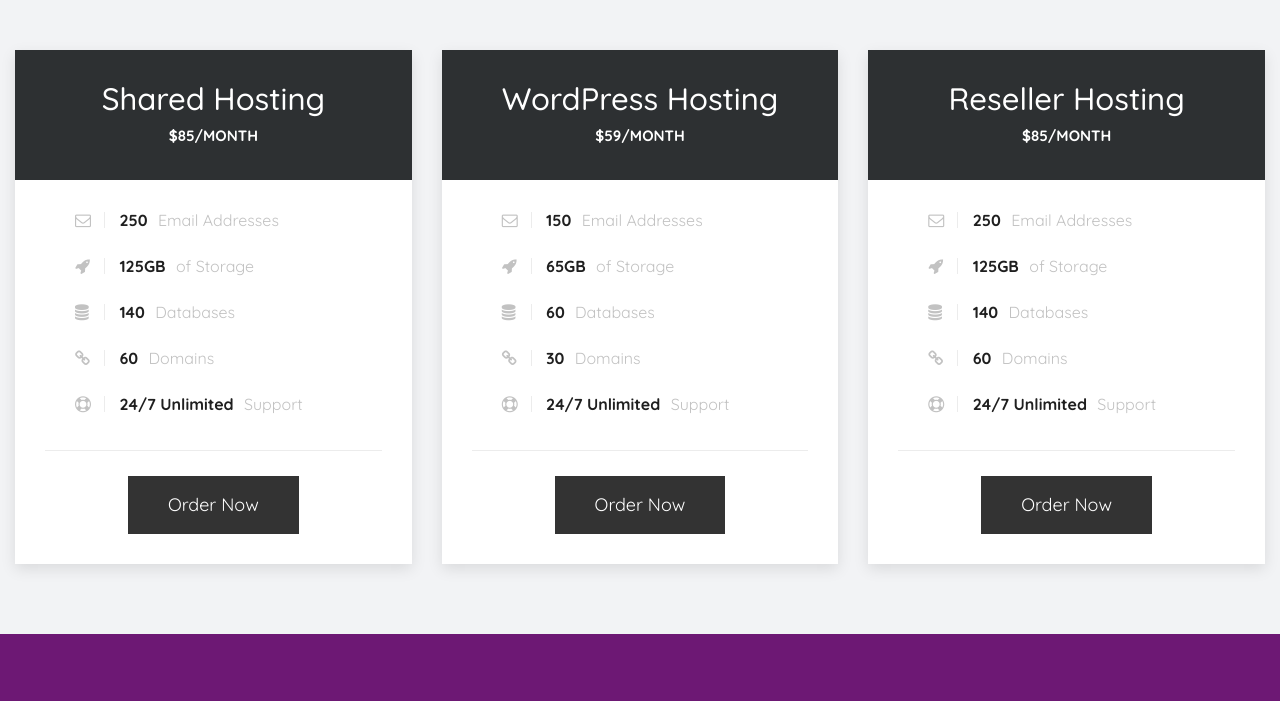
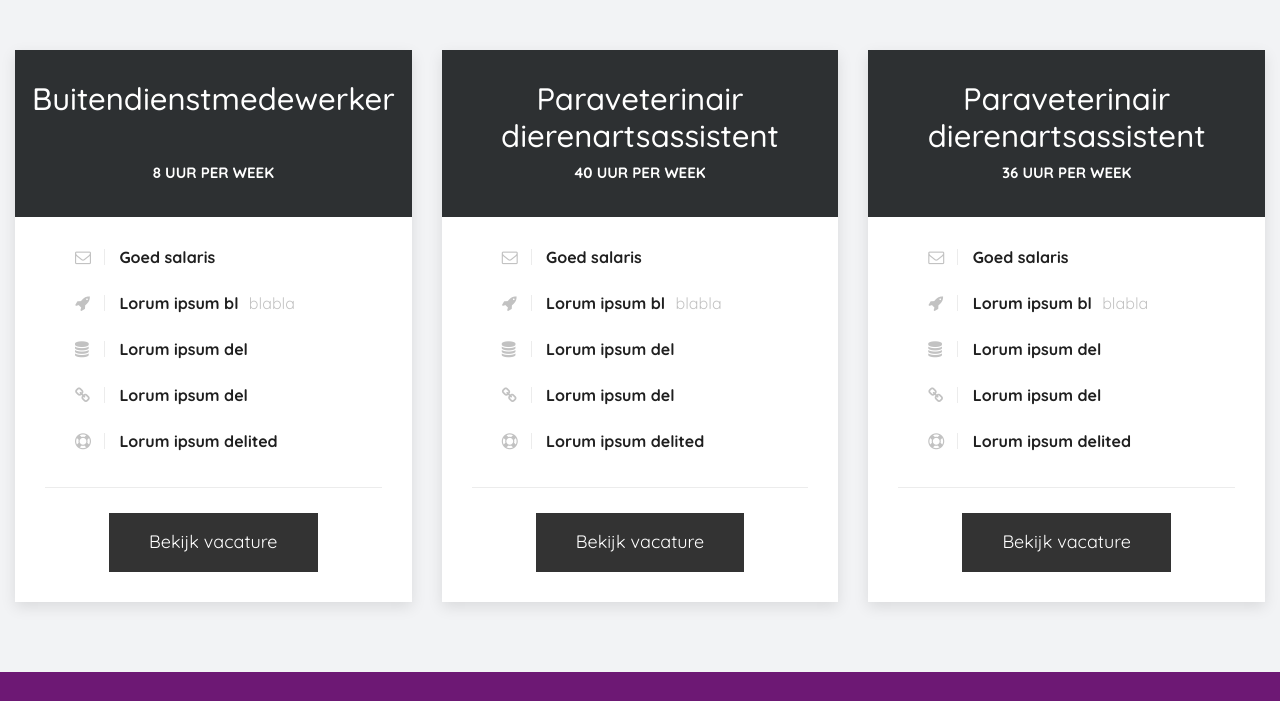
Before and after one commit to RowanvdZ/Rimondia-website, a plain HTML site: page index.html in a window 1280 px wide. Shown: the part 3695-4396 px from the top of the page. Drawn offline with Linux system fonts and the light colour scheme.

Commit message:
vacatures

```diff
--- a/css/responsive.css
+++ b/css/responsive.css
@@ -372,6 +372,10 @@ body {
     .customer-box .tab-content {
         padding: 20px 0px;
     }
+    .hamburger{
+        display: inline-block;
+    }
+
 }
 
 @media only screen and (min-width: 280px) and (max-width: 599px) {
--- a/index.html
+++ b/index.html
@@ -460,7 +460,7 @@
     <div id="pricing" class="section lb">
         <div class="container-fluid">
             <div class="section-title text-center">
-                <h3>Ready to get started?</h3>
+                <h3>Vacatures</h3>
                 <p>Lorem ipsum dolor sit aet, consectetur adipisicing lit sed do eiusmod tempor incididunt ut labore et
                     dolore magna aliqua. </p>
             </div>
@@ -486,40 +486,41 @@
                                 <div class="col-md-4">
                                     <div class="pricing-table pricing-table-highlighted">
                                         <div class="pricing-table-header grd1">
-                                            <h2>Shared Hosting</h2>
-                                            <h3>$85/month</h3>
+                                            <h2>Buitendienstmedewerker</h2>
+                                            <h2> &nbsp;</h2>
+                                            <h3>8 uur per week</h3>
                                         </div>
                                         <div class="pricing-table-space"></div>
                                         <div class="pricing-table-features">
-                                            <p><i class="fa fa-envelope-o"></i> <strong>250</strong> Email Addresses</p>
-                                            <p><i class="fa fa-rocket"></i> <strong>125GB</strong> of Storage</p>
-                                            <p><i class="fa fa-database"></i> <strong>140</strong> Databases</p>
-                                            <p><i class="fa fa-link"></i> <strong>60</strong> Domains</p>
-                                            <p><i class="fa fa-life-ring"></i> <strong>24/7 Unlimited</strong> Support
+                                            <p><i class="fa fa-envelope-o"></i> <strong>Goed salaris</strong></p>
+                                            <p><i class="fa fa-rocket"></i> <strong>Lorum ipsum bl</strong> blabla</p>
+                                            <p><i class="fa fa-database"></i> <strong>Lorum ipsum del</strong></p>
+                                            <p><i class="fa fa-link"></i> <strong>Lorum ipsum del</strong> </p>
+                                            <p><i class="fa fa-life-ring"></i> <strong>Lorum ipsum delited</strong>
                                             </p>
                                         </div>
                                         <div class="pricing-table-sign-up">
-                                            <a href="#" class="hover-btn-new"><span>Order Now</span></a>
+                                            <a href="#" class="hover-btn-new"><span>Bekijk vacature</span></a>
                                         </div>
                                     </div>
                                 </div>
                                 <div class="col-md-4">
                                     <div class="pricing-table pricing-table-highlighted">
                                         <div class="pricing-table-header grd1">
-                                            <h2>WordPress Hosting</h2>
-                                            <h3>$59/month</h3>
+                                            <h2>Paraveterinair dierenartsassistent</h2>
+                                            <h3>40 uur per week</h3>
                                         </div>
                                         <div class="pricing-table-space"></div>
                                         <div class="pricing-table-features">
-                                            <p><i class="fa fa-envelope-o"></i> <strong>150</strong> Email Addresses</p>
-                                            <p><i class="fa fa-rocket"></i> <strong>65GB</strong> of Storage</p>
-                                            <p><i class="fa fa-database"></i> <strong>60</strong> Databases</p>
-                                            <p><i class="fa fa-link"></i> <strong>30</strong> Domains</p>
-                                            <p><i class="fa fa-life-ring"></i> <strong>24/7 Unlimited</strong> Support
+                                            <p><i class="fa fa-envelope-o"></i> <strong>Goed salaris</strong></p>
+                                            <p><i class="fa fa-rocket"></i> <strong>Lorum ipsum bl</strong> blabla</p>
+                                            <p><i class="fa fa-database"></i> <strong>Lorum ipsum del</strong></p>
+                                            <p><i class="fa fa-link"></i> <strong>Lorum ipsum del</strong> </p>
+                                            <p><i class="fa fa-life-ring"></i> <strong>Lorum ipsum delited</strong>
                                             </p>
                                         </div>
                                         <div class="pricing-table-sign-up">
-                                            <a href="#" class="hover-btn-new"><span>Order Now</span></a>
+                                            <a href="#" class="hover-btn-new"><span>Bekijk vacature</span></a>
                                         </div>
                                     </div>
                                 </div>
@@ -527,20 +528,20 @@
                                 <div class="col-md-4">
                                     <div class="pricing-table pricing-table-highlighted">
                                         <div class="pricing-table-header grd1">
-                                            <h2>Reseller Hosting</h2>
-                                            <h3>$85/month</h3>
+                                            <h2>Paraveterinair dierenartsassistent</h2>
+                                            <h3>36 uur per week</h3>
                                         </div>
                                         <div class="pricing-table-space"></div>
                                         <div class="pricing-table-features">
-                                            <p><i class="fa fa-envelope-o"></i> <strong>250</strong> Email Addresses</p>
-                                            <p><i class="fa fa-rocket"></i> <strong>125GB</strong> of Storage</p>
-                                            <p><i class="fa fa-database"></i> <strong>140</strong> Databases</p>
-                                            <p><i class="fa fa-link"></i> <strong>60</strong> Domains</p>
-                                            <p><i class="fa fa-life-ring"></i> <strong>24/7 Unlimited</strong> Support
+                                            <p><i class="fa fa-envelope-o"></i> <strong>Goed salaris</strong></p>
+                                            <p><i class="fa fa-rocket"></i> <strong>Lorum ipsum bl</strong> blabla</p>
+                                            <p><i class="fa fa-database"></i> <strong>Lorum ipsum del</strong></p>
+                                            <p><i class="fa fa-link"></i> <strong>Lorum ipsum del</strong> </p>
+                                            <p><i class="fa fa-life-ring"></i> <strong>Lorum ipsum delited</strong>
                                             </p>
                                         </div>
                                         <div class="pricing-table-sign-up">
-                                            <a href="#" class="hover-btn-new"><span>Order Now</span></a>
+                                            <a href="#" class="hover-btn-new"><span>Bekijk vacature</span></a>
                                         </div>
                                     </div>
                                 </div>
```
